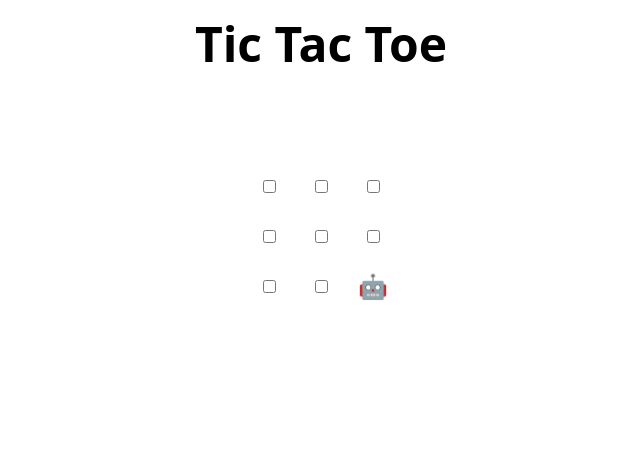
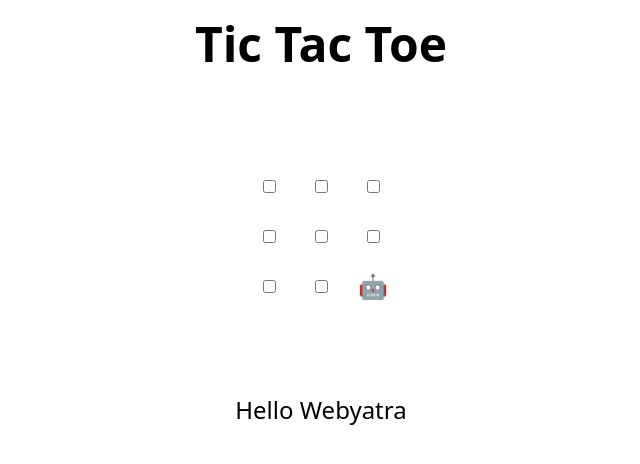
Before and after one commit to QaziSafiya/MLSA_TASK1, a plain HTML site: page index.html in a window 1280 px wide. Shown: the whole page, without its empty margins (319-959 px from the left). Drawn offline with Linux system fonts and the light colour scheme.

Commit message:
Update index.html
Safiya Siddiqui

```diff
--- a/index.html
+++ b/index.html
@@ -47,7 +47,7 @@
   </tr>
 </table>
 
-<h2 hidden>Game over, refresh to play again 🧑‍💻 🤖!</h2>
+<p> Hello Webyatra</p> <h2 hidden>Game over, refresh to play again 🧑‍💻 🤖!</h2>
 
 <script>
   // Initialization
```
